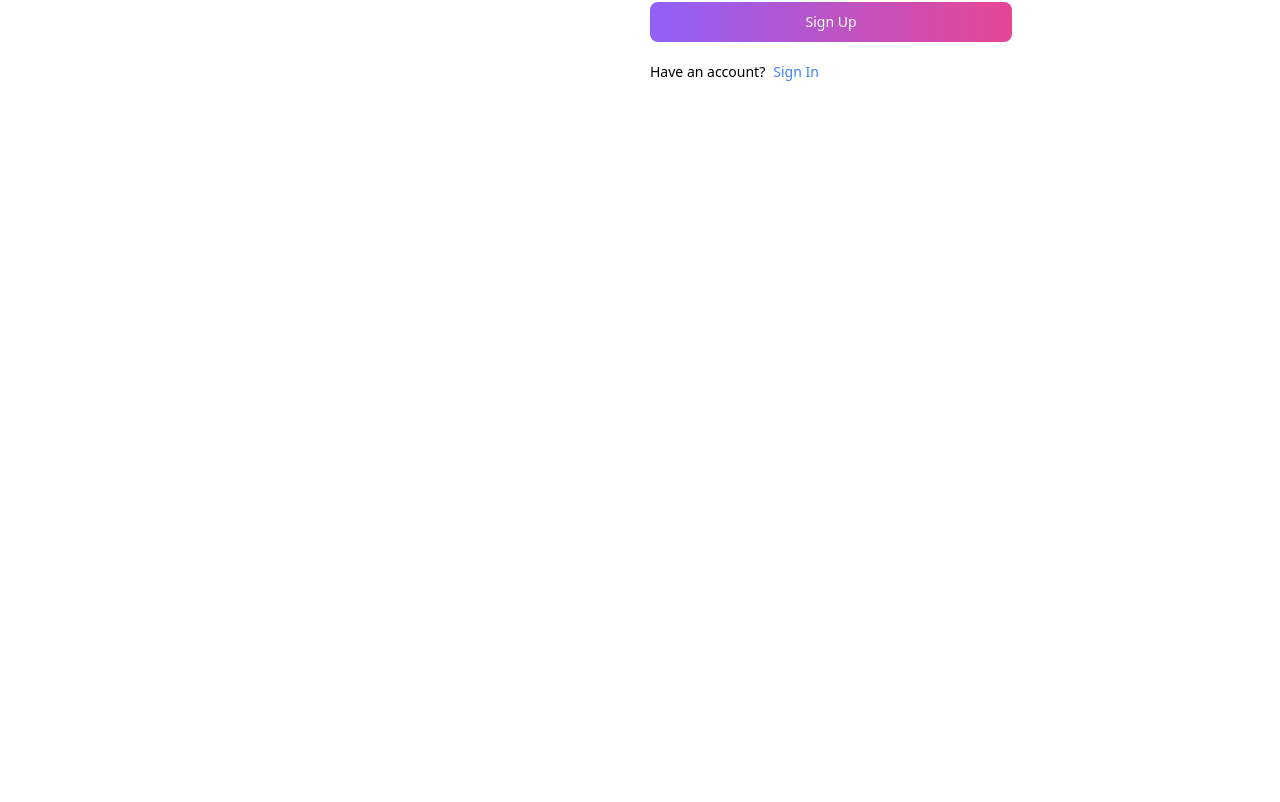
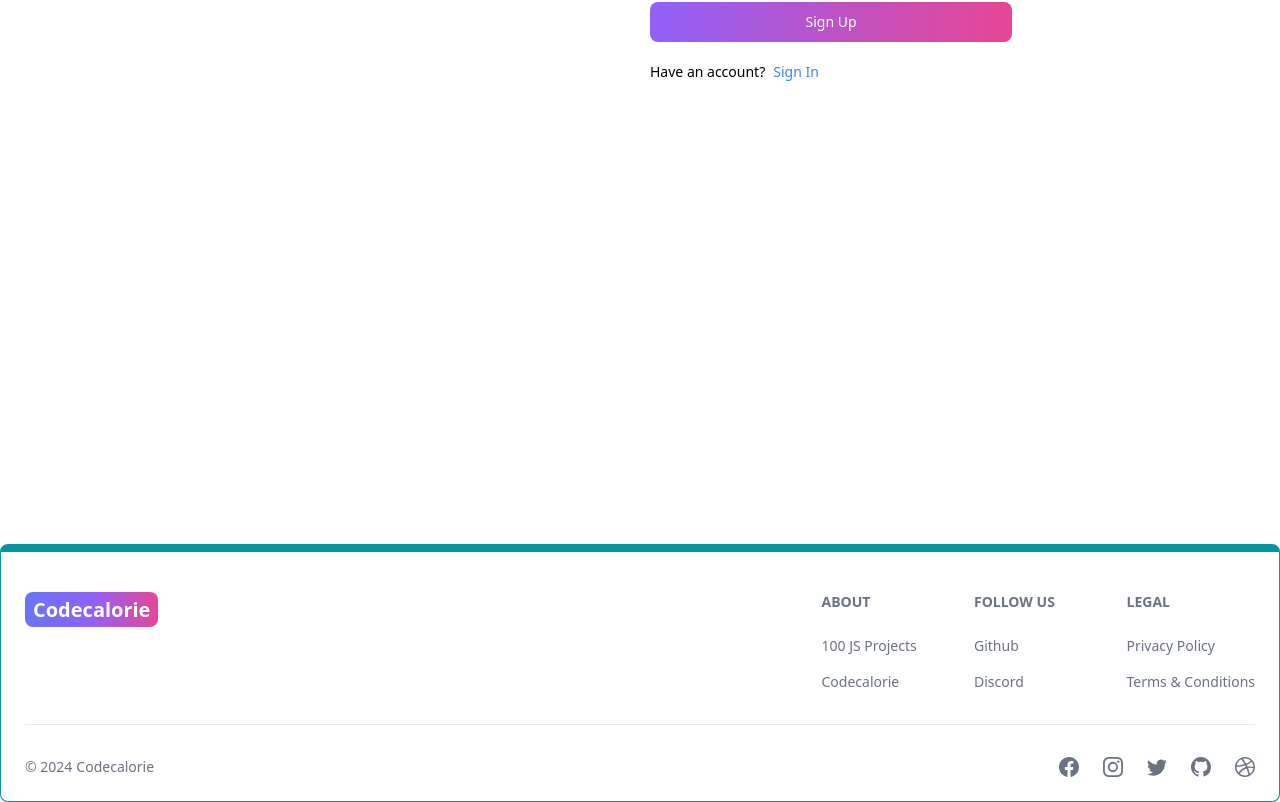
Before and after one commit to adithyanarisipilli/codecalorie, a React (Vite) app in the folder frontend/: page /sign-up in a window 1280 px wide. Shown: the part 400-1202 px from the top of the page. Before the commit the page ends 944 px from the top, so only its background shows below. Built offline with nearby package versions, Linux system fonts and the light colour scheme.

Commit message:
create and add the footer component

```diff
--- a/frontend/src/App.jsx
+++ b/frontend/src/App.jsx
@@ -7,6 +7,7 @@
 import Problems from "./pages/Problems";
 import SignUp from "./pages/SignUp";
 import Header from "./components/Header";
+import Footer from "./components/Footer";
 
 export default function App() {
   return (
@@ -21,6 +22,7 @@
         <Route path="/dashboard" element={<Dashboard />} />
         <Route path="/problems" element={<Problems />} />
       </Routes>
+      <Footer />
     </BrowserRouter>
   );
 }
--- /dev/null
+++ b/frontend/src/components/Footer.jsx
@@ -0,0 +1,88 @@
+import { Footer } from "flowbite-react";
+import { Link } from "react-router-dom";
+import {
+  BsFacebook,
+  BsInstagram,
+  BsTwitter,
+  BsGithub,
+  BsDribbble,
+} from "react-icons/bs";
+export default function FooterCom() {
+  return (
+    <Footer container className="border border-t-8 border-teal-500">
+      <div className="w-full max-w-7xl mx-auto">
+        <div className="grid w-full justify-between sm:flex md:grid-cols-1">
+          <div className="mt-5">
+            <Link
+              to="/"
+              className="self-center whitespace-nowrap text-lg sm:text-xl font-semibold dark:text-white"
+            >
+              <span className="px-2 py-1 bg-gradient-to-r from-indigo-500 via-purple-500 to-pink-500 rounded-lg text-white">
+                Codecalorie
+              </span>
+            </Link>
+          </div>
+          <div className="grid grid-cols-2 gap-8 mt-4 sm:grid-cols-3 sm:gap-6">
+            <div>
+              <Footer.Title title="About" />
+              <Footer.LinkGroup col>
+                <Footer.Link
+                  href="https://www.100jsprojects.com"
+                  target="_blank"
+                  rel="noopener noreferrer"
+                >
+                  100 JS Projects
+                </Footer.Link>
+                <Footer.Link
+                  href="/about"
+                  target="_blank"
+                  rel="noopener noreferrer"
+                >
+                  Codecalorie
+                </Footer.Link>
+              </Footer.LinkGroup>
+            </div>
+            <div>
+              <Footer.Title title="Follow us" />
+              <Footer.LinkGroup col>
+                <Footer.Link
+                  href="https://github.com/adithyanarisipilli"
+                  target="_blank"
+                  rel="noopener noreferrer"
+                >
+                  Github
+                </Footer.Link>
+                <Footer.Link href="#">Discord</Footer.Link>
+              </Footer.LinkGroup>
+            </div>
+            <div>
+              <Footer.Title title="Legal" />
+              <Footer.LinkGroup col>
+                <Footer.Link href="#">Privacy Policy</Footer.Link>
+                <Footer.Link href="#">Terms &amp; Conditions</Footer.Link>
+              </Footer.LinkGroup>
+            </div>
+          </div>
+        </div>
+        <Footer.Divider />
+        <div className="w-full sm:flex sm:items-center sm:justify-between">
+          <Footer.Copyright
+            href="#"
+            by="Codecalorie"
+            year={new Date().getFullYear()}
+          />
+          <div className="flex gap-6 sm:mt-0 mt-4 sm:justify-center">
+            <Footer.Icon href="#" icon={BsFacebook} />
+            <Footer.Icon href="#" icon={BsInstagram} />
+            <Footer.Icon href="#" icon={BsTwitter} />
+            <Footer.Icon
+              href="https://github.com/adithyanarisipilli"
+              icon={BsGithub}
+            />
+            <Footer.Icon href="#" icon={BsDribbble} />
+          </div>
+        </div>
+      </div>
+    </Footer>
+  );
+}
--- a/frontend/src/pages/About.jsx
+++ b/frontend/src/pages/About.jsx
@@ -1,5 +1,40 @@
 export default function About() {
   return (
-    <div>About</div>
-  )
+    <div className="min-h-screen flex items-center justify-center">
+      <div className="max-w-2xl mx-auto p-3 text-center">
+        <div>
+          <h1 className="text-3xl font font-semibold text-center my-7">
+            About Codecalorie
+          </h1>
+          <div className="text-md text-gray-500 flex flex-col gap-6">
+            <p>
+              Welcome to Codecalorie! This website was created by Adithya
+              Narisipilli as a personal project to foster a community of
+              competitive programmers and coding enthusiasts. Adithya is a
+              passionate developer who loves solving challenging problems and
+              sharing his knowledge with others.
+            </p>
+
+            <p>
+              On this platform, you'll find a variety of coding challenges,
+              contests, and tutorials designed to help you improve your
+              problem-solving skills. Whether you're a beginner looking to learn
+              the basics or an experienced coder seeking to hone your skills,
+              there's something here for everyone.
+            </p>
+
+            <p>
+              We encourage you to participate in our contests, solve problems,
+              and engage with other members of the community. You can discuss
+              strategies, share insights, and learn from each other. We believe
+              that a collaborative environment is key to growth and improvement.
+            </p>
+            <p>
+              Happy coding!
+            </p>
+          </div>
+        </div>
+      </div>
+    </div>
+  );
 }
```
